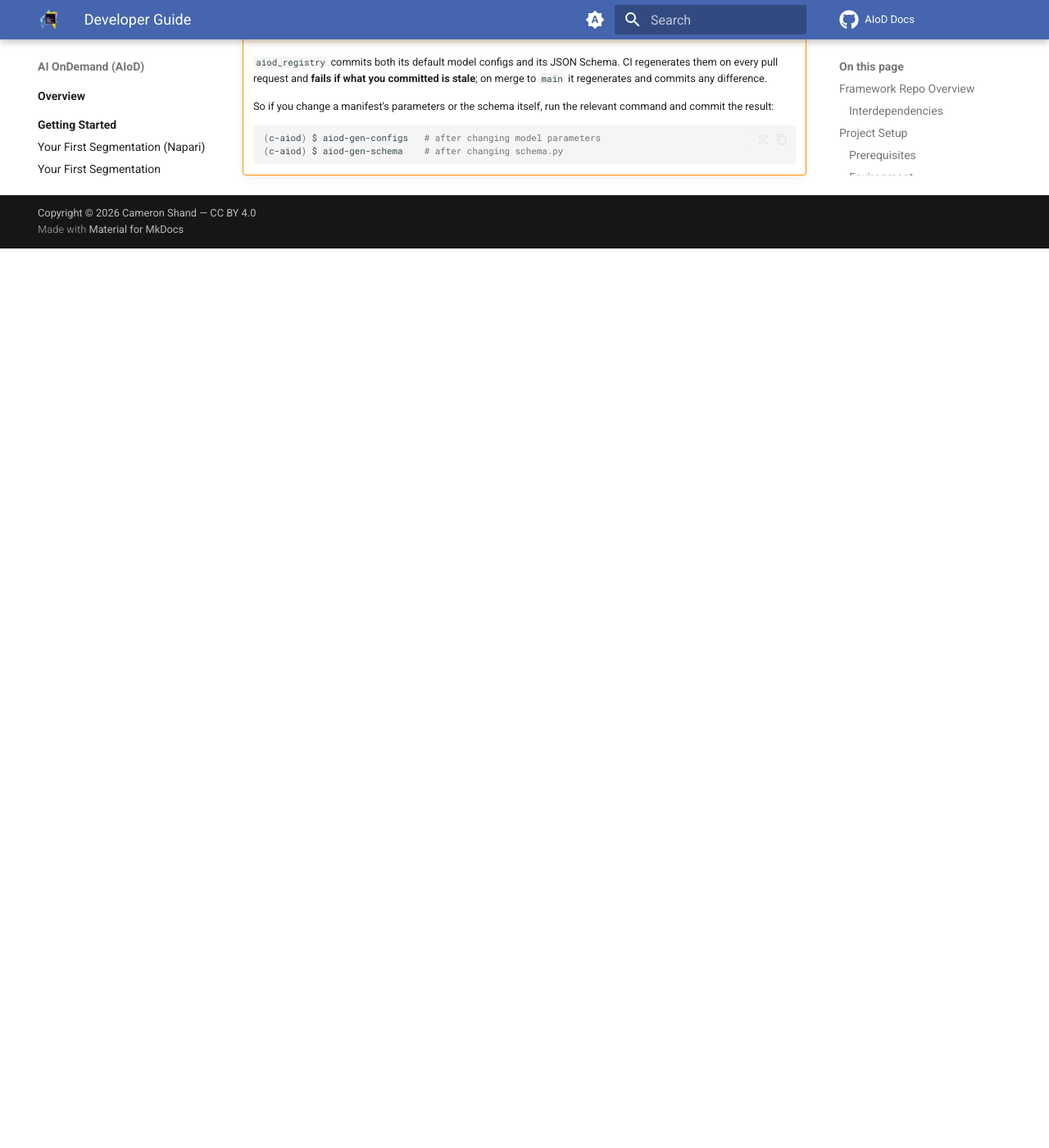
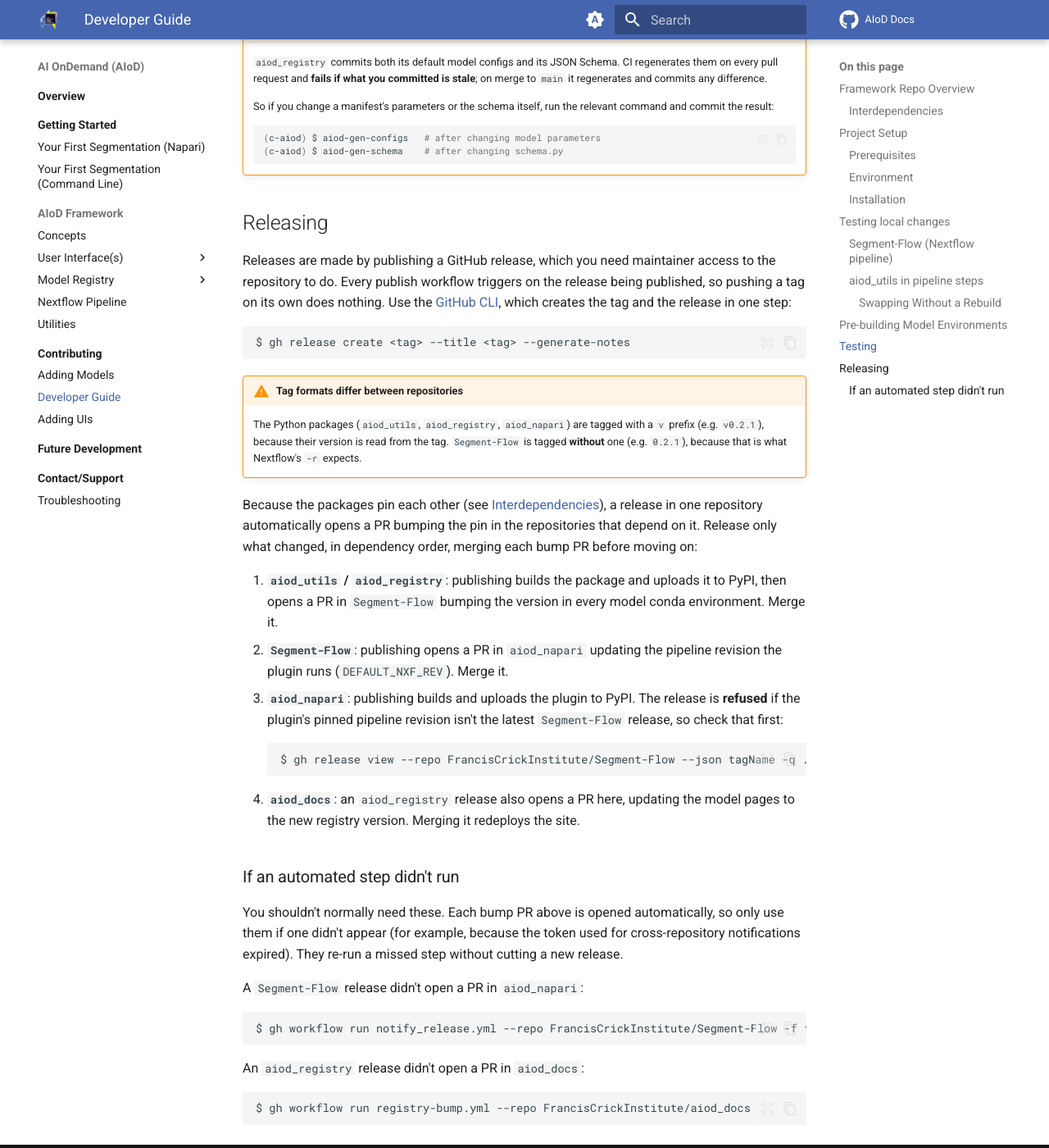
Before and after one commit to FrancisCrickInstitute/aiod_docs, an MkDocs documentation site: the page built from docs/sections/contributing/developing.md, in a window 1280 px wide and 1400 px high, scrolled down 5599 px. Shown: the whole window at 82% size. Built offline with MkDocs 1.6.1 and Material for MkDocs 9.7.7, drawn with Linux system fonts in a browser that asks for light colours; comment, search, counter and statistics services are not loaded; before the commit the page ends 5902 px from its top, so only the background shows below that.

Commit message:
Add a releasing guide and drop the registry-bump wiring note
Developers had no written release process. The guide covers cutting
releases with gh release create (a bare tag push triggers nothing), the
v / no-v tag formats, dependency order, and fallbacks for a missed
bump PR. aiod_registry now notifies aiod_docs on release
(FrancisCrickInstitute/aiod_registry#33), so the workflow_dispatch note
in registry-bump.yml is obsolete.

Co-Authored-By: Claude Opus 5.5 <noreply@anthropic.com>

````diff
--- a/docs/sections/contributing/developing.md
+++ b/docs/sections/contributing/developing.md
@@ -209,3 +209,42 @@ For `aiod_registry` this is also what validates manifests. Pydantic reports exac
     (c-aiod) $ aiod-gen-configs   # after changing model parameters
     (c-aiod) $ aiod-gen-schema    # after changing schema.py
     ```
+## Releasing
+
+Releases are made by publishing a GitHub release, which you need maintainer access to the repository to do. Every publish workflow triggers on the release being published, so pushing a tag on its own does nothing. Use the [GitHub CLI](https://cli.github.com/), which creates the tag and the release in one step:
+
+```bash
+$ gh release create <tag> --title <tag> --generate-notes
+```
+
+!!! warning "Tag formats differ between repositories"
+
+    The Python packages (`aiod_utils`, `aiod_registry`, `aiod_napari`) are tagged with a `v` prefix (e.g. `v0.2.1`), because their version is read from the tag. `Segment-Flow` is tagged **without** one (e.g. `0.2.1`), because that is what Nextflow's `-r` expects.
+
+Because the packages pin each other (see [Interdependencies](#interdependencies)), a release in one repository automatically opens a PR bumping the pin in the repositories that depend on it. Release only what changed, in dependency order, merging each bump PR before moving on:
+
+1. **`aiod_utils` / `aiod_registry`**: publishing builds the package and uploads it to PyPI, then opens a PR in `Segment-Flow` bumping the version in every model conda environment. Merge it.
+2. **`Segment-Flow`**: publishing opens a PR in `aiod_napari` updating the pipeline revision the plugin runs (`DEFAULT_NXF_REV`). Merge it.
+3. **`aiod_napari`**: publishing builds and uploads the plugin to PyPI. The release is **refused** if the plugin's pinned pipeline revision isn't the latest `Segment-Flow` release, so check that first:
+
+    ```bash
+    $ gh release view --repo FrancisCrickInstitute/Segment-Flow --json tagName -q .tagName
+    ```
+
+4. **`aiod_docs`**: an `aiod_registry` release also opens a PR here, updating the model pages to the new registry version. Merging it redeploys the site.
+
+### If an automated step didn't run
+
+You shouldn't normally need these. Each bump PR above is opened automatically, so only use them if one didn't appear (for example, because the token used for cross-repository notifications expired). They re-run a missed step without cutting a new release.
+
+A `Segment-Flow` release didn't open a PR in `aiod_napari`:
+
+```bash
+$ gh workflow run notify_release.yml --repo FrancisCrickInstitute/Segment-Flow -f tag=<tag>
+```
+
+An `aiod_registry` release didn't open a PR in `aiod_docs`:
+
+```bash
+$ gh workflow run registry-bump.yml --repo FrancisCrickInstitute/aiod_docs
+```
````
Also changed, not shown: 1 other file.
